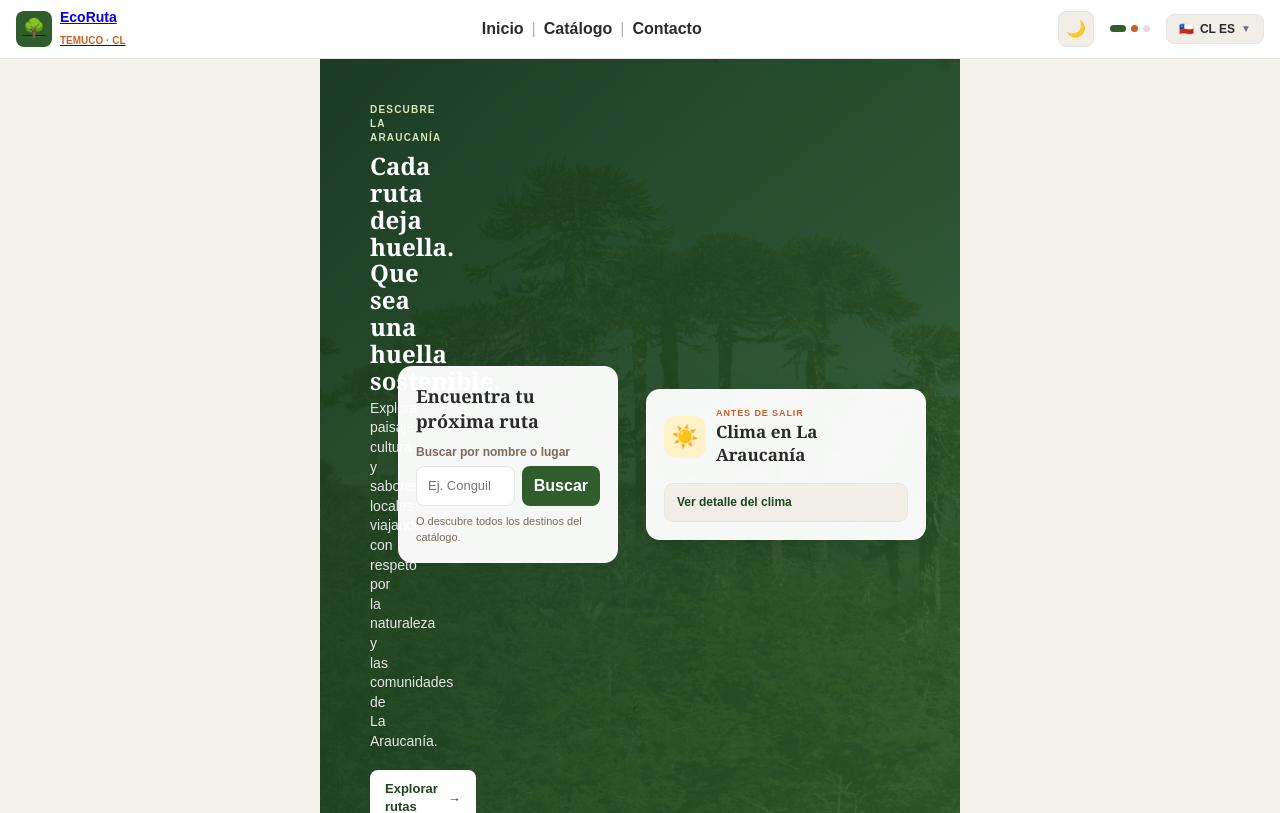
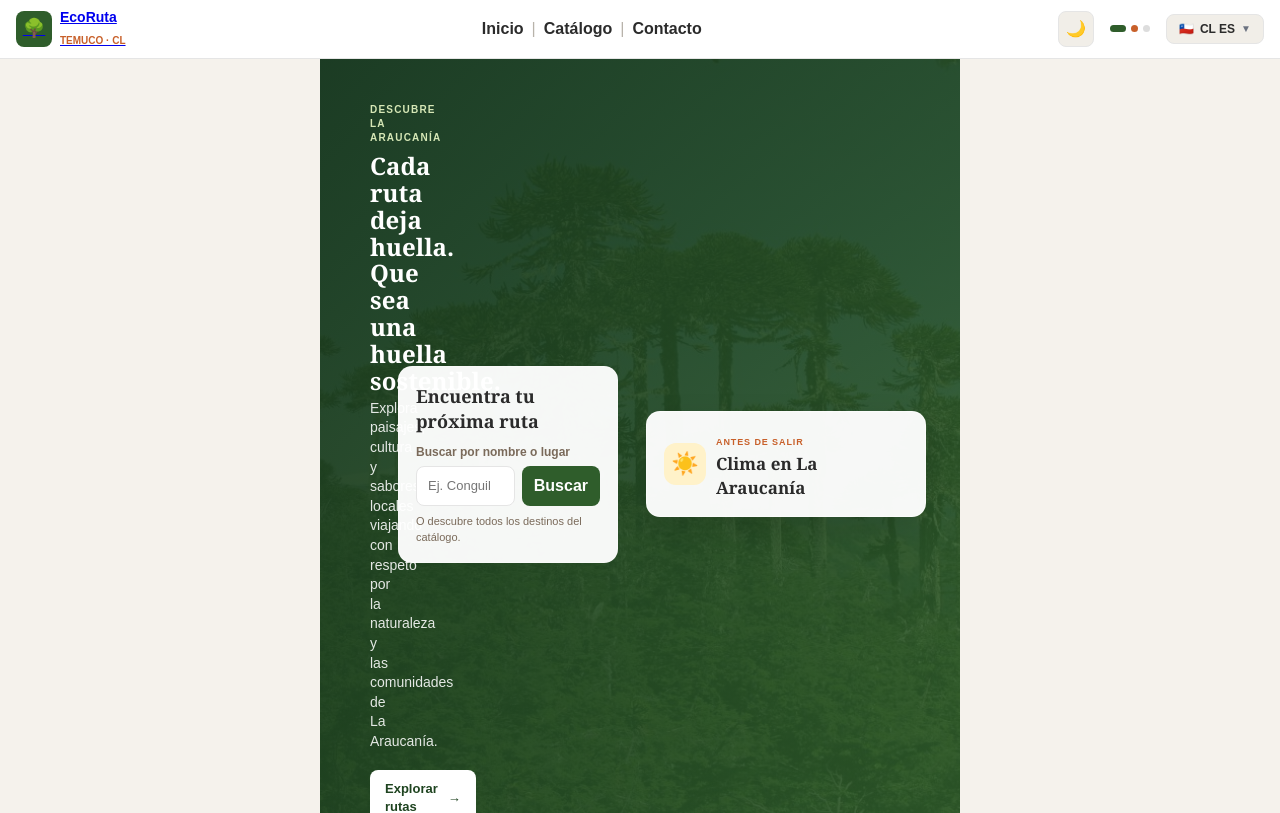
Before and after one commit to Jktoop/EcoRuta-TemucoLDF, a React app in the folder app/: page / in a window 1280 px wide. Shown: the top 813 px of the page. Built offline with nearby package versions, Linux system fonts and the light colour scheme; no server answers; the HTML template or start-up script is replaced by a standard one.

Commit message:
refactor: simplificar el widget del clima

```diff
--- a/app/src/components/BannerPrincipal.jsx
+++ b/app/src/components/BannerPrincipal.jsx
@@ -1,93 +1,32 @@
-import { useEffect, useState } from "react";
 import Buscador from "./Buscador.jsx";
 
 export default function BannerPrincipal({ titulo, subtitulo }) {
-  const [expandido, setExpandido] = useState(false);
-  const [clima, setClima] = useState({ estado: "Consultando el clima actual…", temperatura: "--", viento: "--", cielo: "--" });
-  useEffect(() => {
-    fetch("https://api.open-meteo.com/v1/forecast?latitude=-38.66&longitude=-71.66&current=temperature_2m,wind_speed_10m,weather_code&timezone=America%2FSantiago")
-      .then((r) => { if (!r.ok) throw new Error(); return r.json(); })
-      .then(({ current }) => setClima({ estado: "Condiciones actuales en La Araucanía.", temperatura: `${Math.round(current.temperature_2m)} °C`, viento: `${Math.round(current.wind_speed_10m)} km/h`, cielo: ({ 0: "Despejado", 1: "Mayormente despejado", 2: "Parcialmente nublado", 3: "Nublado", 45: "Niebla", 61: "Lluvia", 63: "Lluvia", 65: "Lluvia intensa" })[current.weather_code] || "Variable" }))
-      .catch(() => setClima((c) => ({ ...c, estado: "No fue posible cargar el clima." })));
-  }, []);
   return (
     <section className="inicio-hero" aria-labelledby="hero-titulo">
-
       <div className="hero-copy">
         <p className="etiqueta">DESCUBRE LA ARAUCANÍA</p>
-
         <h1 id="hero-titulo">{titulo}</h1>
         <p>{subtitulo}</p>
-
         <a className="boton-hero" href="?page=catalogo">
           Explorar rutas <span aria-hidden="true">→</span>
         </a>
       </div>
 
-      {/* Componente buscador */}
       <Buscador placeholder="Ej. Conguillío" />
 
-      {/* Sección del clima */}
-      <section className="clima" aria-labelledby="titulo-clima">
-
-        <div className="clima-encabezado">
-          <span className="clima-icono" aria-hidden="true">
-            ☀️
+      <details className="clima">
+        <summary className="clima-encabezado">
+          <span className="clima-icono" aria-hidden="true">☀️</span>
+          <span>
+            <span className="clima-etiqueta">ANTES DE SALIR</span>
+            <span className="clima-titulo">Clima en La Araucanía</span>
           </span>
-
-          <div>
-            <p className="clima-etiqueta">ANTES DE SALIR</p>
-            <h2 id="titulo-clima">Clima en La Araucanía</h2>
-          </div>
+        </summary>
+        <div className="detalle-clima">
+          <p>Revisa el pronóstico local antes de iniciar tu recorrido.</p>
+          <p className="clima-fuente">La información del clima se agregará más adelante.</p>
         </div>
-
-        <button
-          type="button"
-          className="btn-detalle"
-          id="btn-detalle-clima"
-          aria-expanded={expandido}
-          aria-controls="detalle-clima"
-          onClick={() => setExpandido((valor) => !valor)}
-        >
-          {expandido ? "Ocultar detalle del clima" : "Ver detalle del clima"}
-        </button>
-
-        {expandido && <div id="detalle-clima" className="detalle-clima">
-
-          <p
-            id="estado"
-            className="clima-estado"
-            aria-live="polite"
-          >
-            {clima.estado}
-          </p>
-
-          <div className="clima-datos">
-            <p>
-              <span>Temperatura</span>
-              <strong>{clima.temperatura}</strong>
-            </p>
-
-            <p>
-              <span>Viento</span>
-              <strong>{clima.viento}</strong>
-            </p>
-
-            <p>
-              <span>Cielo</span>
-              <strong>{clima.cielo}</strong>
-            </p>
-          </div>
-
-          <p id="aviso-clima" className="aviso-clima" hidden></p>
-
-          <p className="clima-fuente">
-            Datos actuales de Open-Meteo
-          </p>
-
-        </div>}
-      </section>
-
+      </details>
     </section>
   );
 }
--- a/app/src/styles/home.css
+++ b/app/src/styles/home.css
@@ -130,6 +130,19 @@
   display: flex;
   align-items: center;
   gap: 10px;
+  list-style: none;
+  cursor: pointer;
+}
+
+.clima-encabezado::-webkit-details-marker {
+  display: none;
+}
+
+.clima-titulo {
+  display: block;
+  font-family: "Playfair Display", Georgia, serif;
+  font-size: 17px;
+  font-weight: 700;
 }
 
 .btn-detalle {
```
